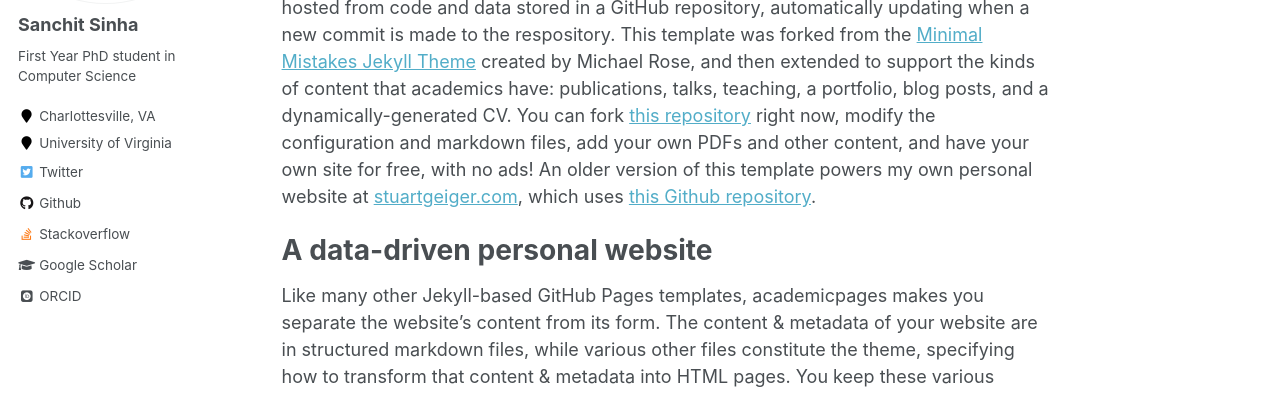
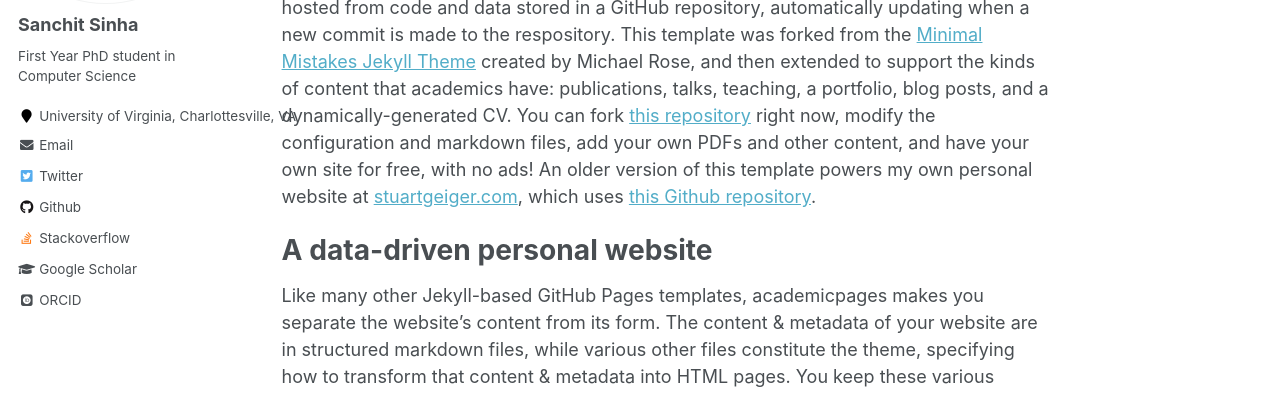
Before and after one commit to sanchit97/sanchit97.github.io, a Jekyll site: the page built from _pages/about.md, in a window 1280 px wide. Shown: the part 248-642 px from the top of the page. Built offline with Jekyll 4.4.1, drawn with Linux system fonts in a browser that asks for light colours; some web fonts are replaced; some of the changed lines change nothing that is shown.

Commit message:
[CODE] Add personal info

```diff
--- a/_config.yml
+++ b/_config.yml
@@ -83,11 +83,11 @@ author:
   name             : "Sanchit Sinha"
   avatar           : "pfp.png"
   bio              : "First Year PhD student in Computer Science"
-  location         : "Charlottesville, VA"
-  employer         : University of Virginia
+  location         :
+  employer         : University of Virginia, Charlottesville, VA
   pubmed           :
   googlescholar    : "https://scholar.google.com/citations?user=squ4_6IAAAAJ&hl=en"
-  email            :
+  email            : "ss7mu at virginia dot edu"
   researchgate     :  # example: "https://www.researchgate.net/profile/yourprofile"
   uri              :
   bitbucket        :
```
